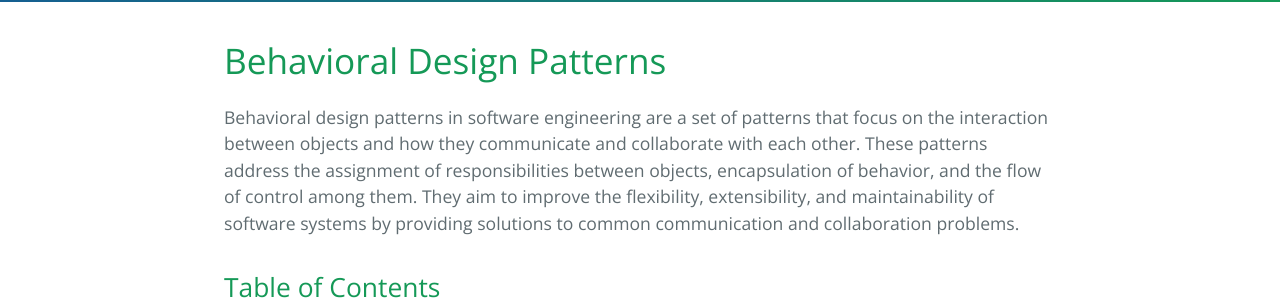
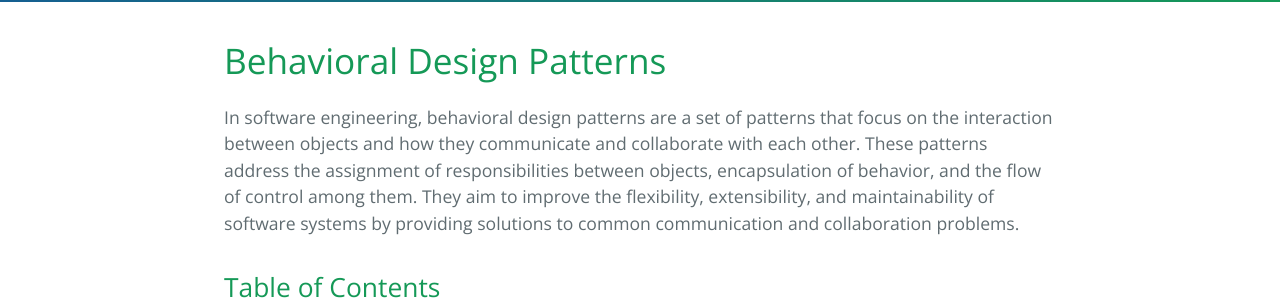
Before and after one commit to learning-software-engineering/learning-software-engineering.github.io, a Jekyll site: the page built from Topics/System_Design/behavioral_design_patterns.md, in a window 1280 px wide and 900 px high. Shown: the part 304-604 px from the top of the window. Built offline with Jekyll 4.4.1, drawn with Linux system fonts in a browser that asks for light colours; our own code applies the rules of GitHub Pages for plain Markdown files.

Commit message:
restructured first sentence as requested

```diff
--- a/Topics/System_Design/behavioral_design_patterns.md
+++ b/Topics/System_Design/behavioral_design_patterns.md
@@ -1,6 +1,6 @@
 # Behavioral Design Patterns
 
-Behavioral design patterns in software engineering are a set of patterns that focus on the interaction between objects and how they communicate and collaborate with each other. These patterns address the assignment of responsibilities between objects, encapsulation of behavior, and the flow of control among them. They aim to improve the flexibility, extensibility, and maintainability of software systems by providing solutions to common communication and collaboration problems.
+In software engineering, behavioral design patterns  are a set of patterns that focus on the interaction between objects and how they communicate and collaborate with each other. These patterns address the assignment of responsibilities between objects, encapsulation of behavior, and the flow of control among them. They aim to improve the flexibility, extensibility, and maintainability of software systems by providing solutions to common communication and collaboration problems.
 
 ## Table of Contents
 
```
